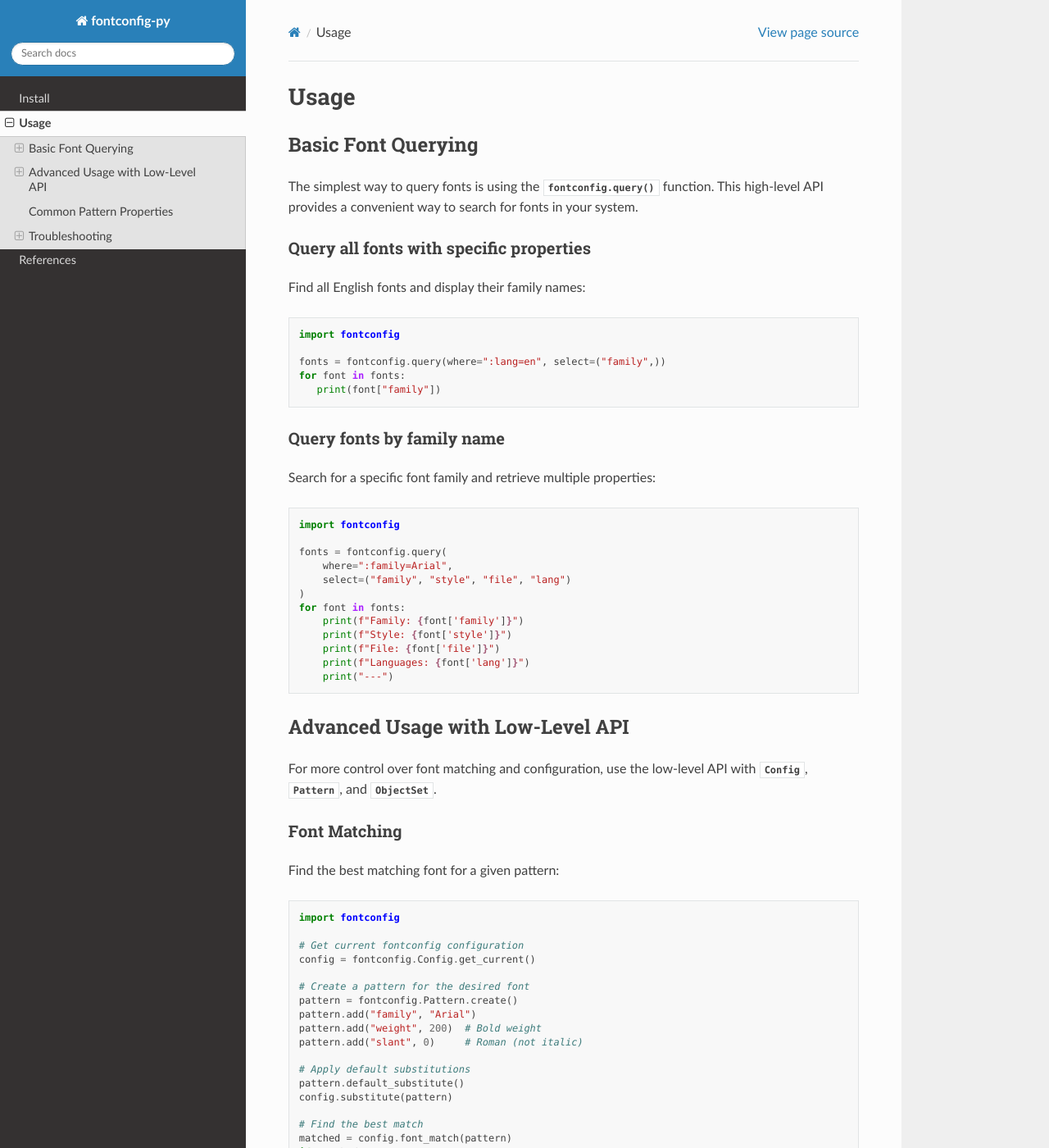
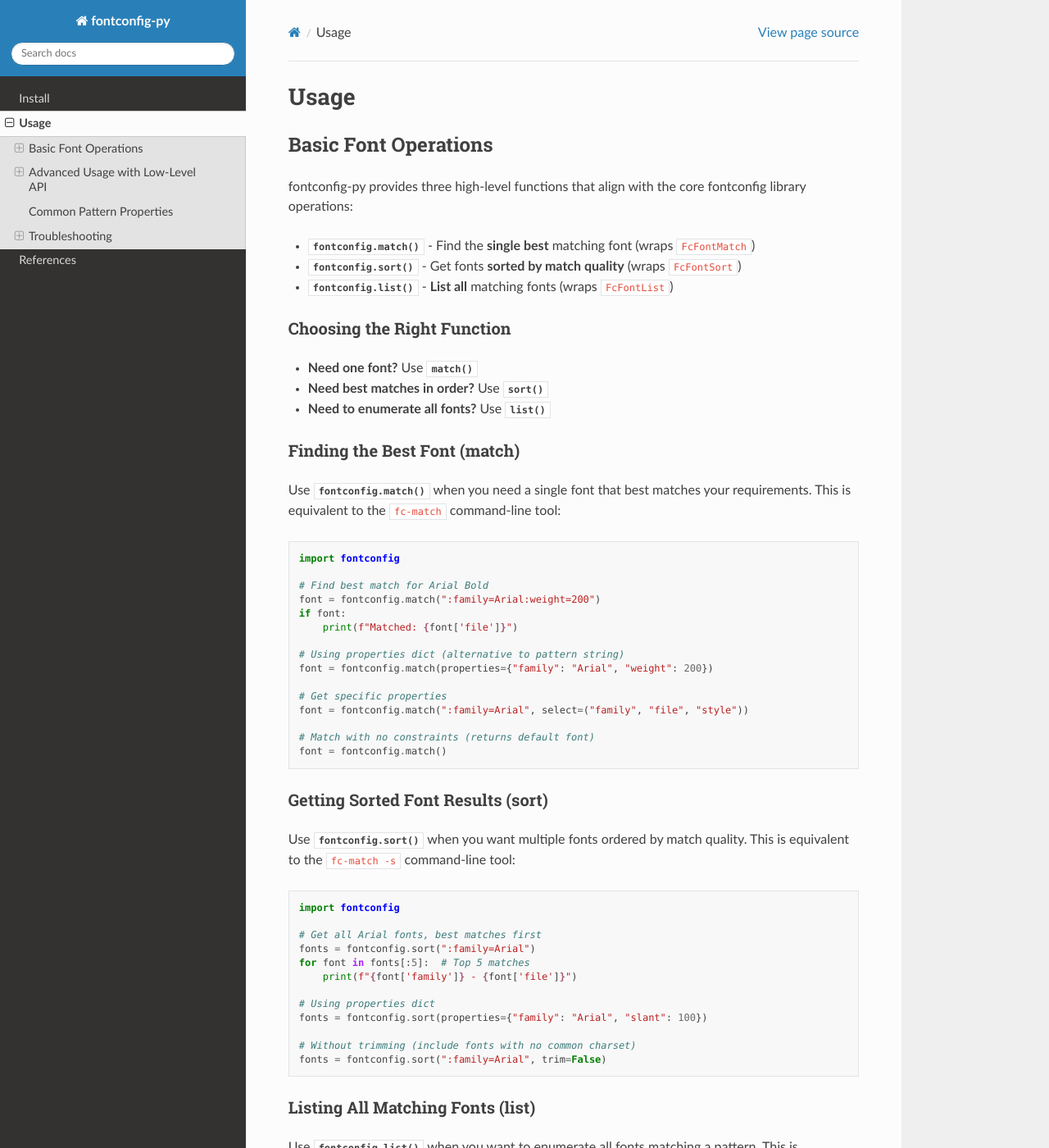
Before and after one commit to kyamagu/fontconfig-py, a Sphinx documentation site: the page built from docs/source/usage.rst, in a window 1280 px wide and 1400 px high. Shown: the whole window at 82% size. Built offline with Sphinx 7.4.7 and the Read the Docs theme 3.1.0, drawn with Linux system fonts in a browser that asks for light colours; some of the changed text lies outside the part shown.

Commit message:
Add high-level API functions aligned with fontconfig core operations
This release (v0.3.0) introduces three new high-level functions that
align with the core fontconfig library operations:

- match(): Find the best matching font (wraps FcFontMatch)
- sort(): Get fonts sorted by match quality (wraps FcFontSort)
- list(): List all matching fonts (wraps FcFontList)

All functions support both pattern strings and properties dicts for
maximum flexibility, and allow custom config instances.

The existing query() function is now deprecated in favor of these
more specific functions, with a DeprecationWarning added for backward
compatibility.

Key changes:
- Added match(), sort(), list() functions to fontconfig.pyx
- Added helper functions _create_pattern() and _pattern_to_dict()
- Added comprehensive test coverage (21 new tests)
- Updated all documentation (usage.rst, references.rst, CLAUDE.md)
- Added complete type stubs in fontconfig.pyi
- Fixed __repr__ methods in ObjectSet and FontSet to avoid conflicts
- Bumped version to 0.3.0
- Updated CHANGELOG.md with full release notes

🤖 Generated with [Claude Code](https://claude.com/claude-code)

Co-Authored-By: Claude <noreply@anthropic.com>

```diff
--- a/docs/source/usage.rst
+++ b/docs/source/usage.rst
@@ -1,40 +1,104 @@
 Usage
 =====
 
-Basic Font Querying
--------------------
+Basic Font Operations
+---------------------
 
-The simplest way to query fonts is using the :py:func:`fontconfig.query` function.
-This high-level API provides a convenient way to search for fonts in your system.
+fontconfig-py provides three high-level functions that align with the core fontconfig
+library operations:
 
-Query all fonts with specific properties
-~~~~~~~~~~~~~~~~~~~~~~~~~~~~~~~~~~~~~~~~~
+- :py:func:`fontconfig.match` - Find the **single best** matching font (wraps ``FcFontMatch``)
+- :py:func:`fontconfig.sort` - Get fonts **sorted by match quality** (wraps ``FcFontSort``)
+- :py:func:`fontconfig.list` - **List all** matching fonts (wraps ``FcFontList``)
 
-Find all English fonts and display their family names::
+Choosing the Right Function
+~~~~~~~~~~~~~~~~~~~~~~~~~~~~
+
+- **Need one font?** Use :py:func:`match`
+- **Need best matches in order?** Use :py:func:`sort`
+- **Need to enumerate all fonts?** Use :py:func:`list`
+
+Finding the Best Font (match)
+~~~~~~~~~~~~~~~~~~~~~~~~~~~~~~
+
+Use :py:func:`fontconfig.match` when you need a single font that best matches your
+requirements. This is equivalent to the ``fc-match`` command-line tool::
 
    import fontconfig
 
-   fonts = fontconfig.query(where=":lang=en", select=("family",))
-   for font in fonts:
-      print(font["family"])
+   # Find best match for Arial Bold
+   font = fontconfig.match(":family=Arial:weight=200")
+   if font:
+       print(f"Matched: {font['file']}")
 
-Query fonts by family name
-~~~~~~~~~~~~~~~~~~~~~~~~~~~
+   # Using properties dict (alternative to pattern string)
+   font = fontconfig.match(properties={"family": "Arial", "weight": 200})
 
-Search for a specific font family and retrieve multiple properties::
+   # Get specific properties
+   font = fontconfig.match(":family=Arial", select=("family", "file", "style"))
+
+   # Match with no constraints (returns default font)
+   font = fontconfig.match()
+
+Getting Sorted Font Results (sort)
+~~~~~~~~~~~~~~~~~~~~~~~~~~~~~~~~~~~
+
+Use :py:func:`fontconfig.sort` when you want multiple fonts ordered by match quality.
+This is equivalent to the ``fc-match -s`` command-line tool::
 
    import fontconfig
 
+   # Get all Arial fonts, best matches first
+   fonts = fontconfig.sort(":family=Arial")
+   for font in fonts[:5]:  # Top 5 matches
+       print(f"{font['family']} - {font['file']}")
+
+   # Using properties dict
+   fonts = fontconfig.sort(properties={"family": "Arial", "slant": 100})
+
+   # Without trimming (include fonts with no common charset)
+   fonts = fontconfig.sort(":family=Arial", trim=False)
+
+Listing All Matching Fonts (list)
+~~~~~~~~~~~~~~~~~~~~~~~~~~~~~~~~~~
+
+Use :py:func:`fontconfig.list` when you want to enumerate all fonts matching a pattern.
+This is equivalent to the ``fc-list`` command-line tool::
+
+   import fontconfig
+
+   # List all fonts with English support
+   fonts = fontconfig.list(":lang=en", select=("family", "file"))
+   for font in fonts:
+       print(f"{font['family']}: {font['file']}")
+
+   # Using properties dict
+   fonts = fontconfig.list(properties={"lang": ["en"]})
+
+   # List all fonts in the system
+   all_fonts = fontconfig.list()
+
+Query fonts by family name (deprecated)
+~~~~~~~~~~~~~~~~~~~~~~~~~~~~~~~~~~~~~~~~
+
+.. deprecated:: 0.3.0
+   Use :py:func:`list`, :py:func:`match`, or :py:func:`sort` instead.
+
+The legacy :py:func:`fontconfig.query` function is still available but deprecated::
+
+   import fontconfig
+
+   # Old way (deprecated)
    fonts = fontconfig.query(
        where=":family=Arial",
        select=("family", "style", "file", "lang")
    )
-   for font in fonts:
-       print(f"Family: {font['family']}")
-       print(f"Style: {font['style']}")
-       print(f"File: {font['file']}")
-       print(f"Languages: {font['lang']}")
-       print("---")
+
+   # New way (recommended)
+   fonts = fontconfig.list(
+       pattern=":family=Arial",
+       select=("family", "style", "file", "lang")
+   )
 
 Advanced Usage with Low-Level API
 ----------------------------------
--- a/pyproject.toml
+++ b/pyproject.toml
@@ -1,6 +1,6 @@
 [project]
 name = "fontconfig-py"
-version = "0.2.1"
+version = "0.3.0"
 description = "Python bindings to fontconfig"
 authors = [
     {name = "Kota Yamaguchi", email = "yamaguchi_kota@cyberagent.co.jp"}
--- a/src/fontconfig/__init__.py
+++ b/src/fontconfig/__init__.py
@@ -1,4 +1,4 @@
 """fontconfig package"""
 from .fontconfig import *  # noqa: F401,F403
 
-__version__ = "0.2.1"
+__version__ = "0.3.0"
```
Also changed, not shown: CHANGELOG.md (+31 -0 lines), CLAUDE.md (+54 -11 lines), docs/source/references.rst (+31 -3 lines), 4 other files.
